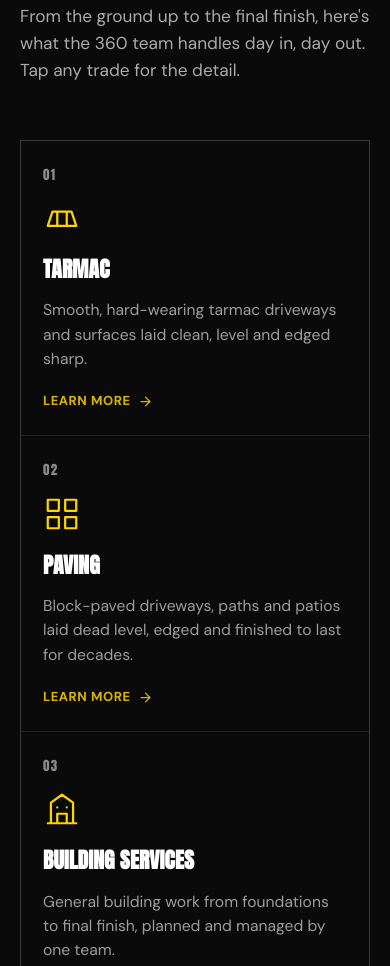
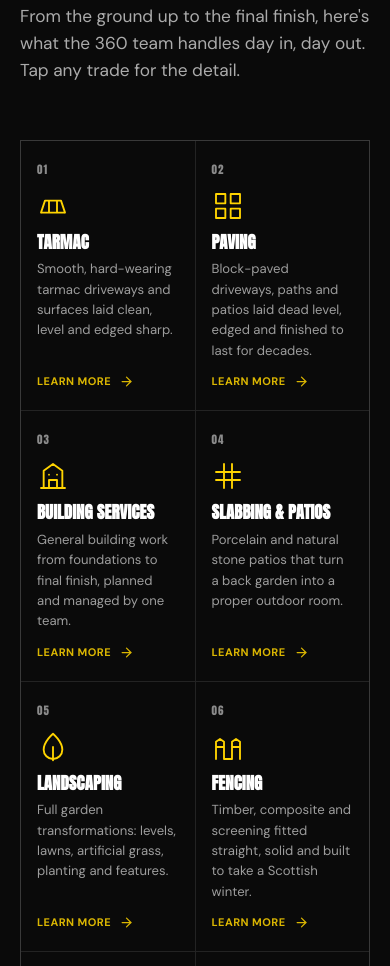
Before and after one commit to Kaine2005/360contracts, a plain HTML site: page index.html in a window 390 px wide. Shown: the part 2601-3567 px from the top of the page. Drawn offline with Linux system fonts and the light colour scheme.

Commit message:
Compress services grid to 2 columns on mobile
Was single-column full-height cards (11 tall cards = long scroll).
Now 2 compact tiles per row on phones with smaller icon/title/text,
roughly halving the scroll while keeping the descriptions.

Co-Authored-By: Claude Opus 4.8 <noreply@anthropic.com>

```diff
--- a/assets/styles.css
+++ b/assets/styles.css
@@ -331,10 +331,13 @@ section{position:relative}
 .svc:hover .go{gap:14px;opacity:1}
 @media(max-width:900px){.svc-grid{grid-template-columns:1fr 1fr}}
 @media(max-width:560px){
-  .svc-grid{grid-template-columns:1fr}
-  .svc{padding:24px 22px}
-  .svc .ic{margin:14px 0 16px;width:38px;height:38px}
-  .svc h3{font-size:1.35rem}
+  .svc-grid{grid-template-columns:1fr 1fr}
+  .svc{padding:20px 16px}
+  .svc .no{font-size:11px}
+  .svc .ic{margin:12px 0 12px;width:32px;height:32px}
+  .svc h3{font-size:1.05rem;line-height:1.05}
+  .svc p{font-size:.82rem;margin-top:8px}
+  .svc .go{margin-top:12px;font-size:11px}
 }
 
 /* ---------- compact service list (mobile-friendly alt) ---------- */
```
